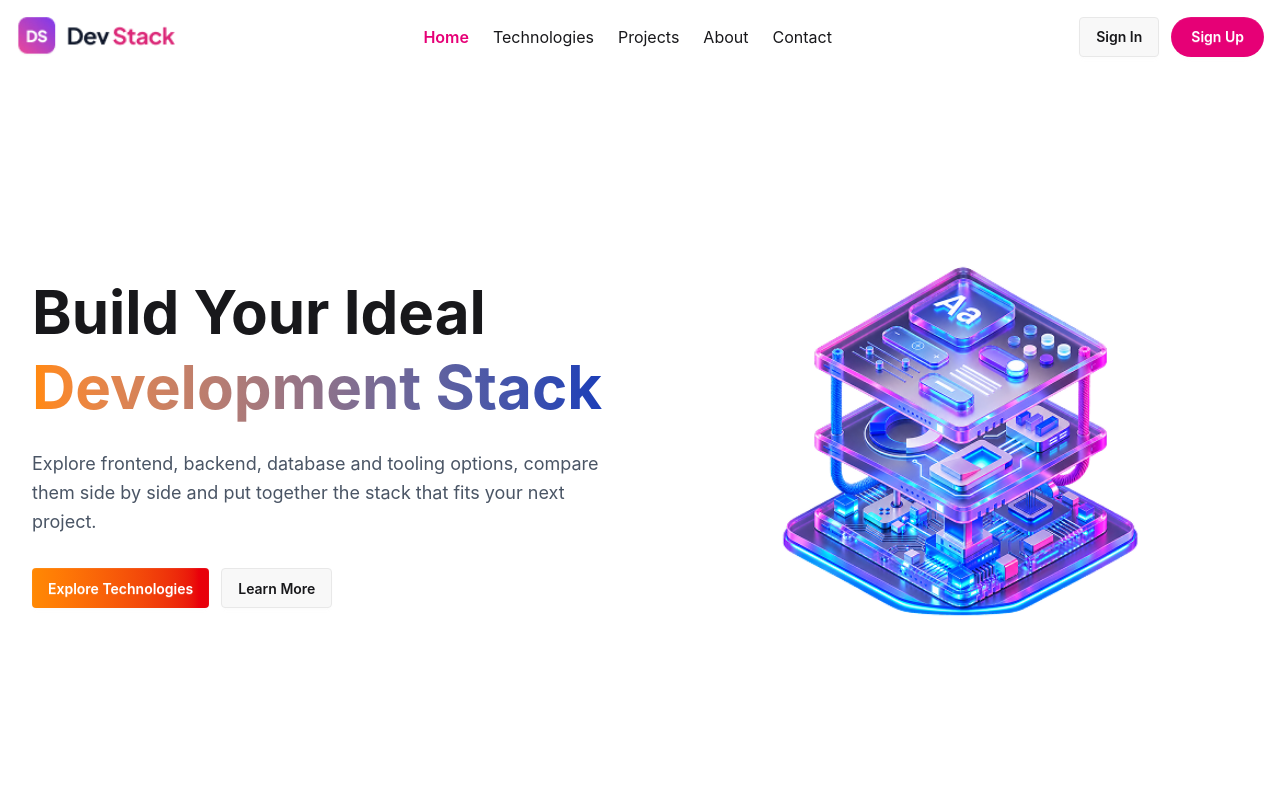
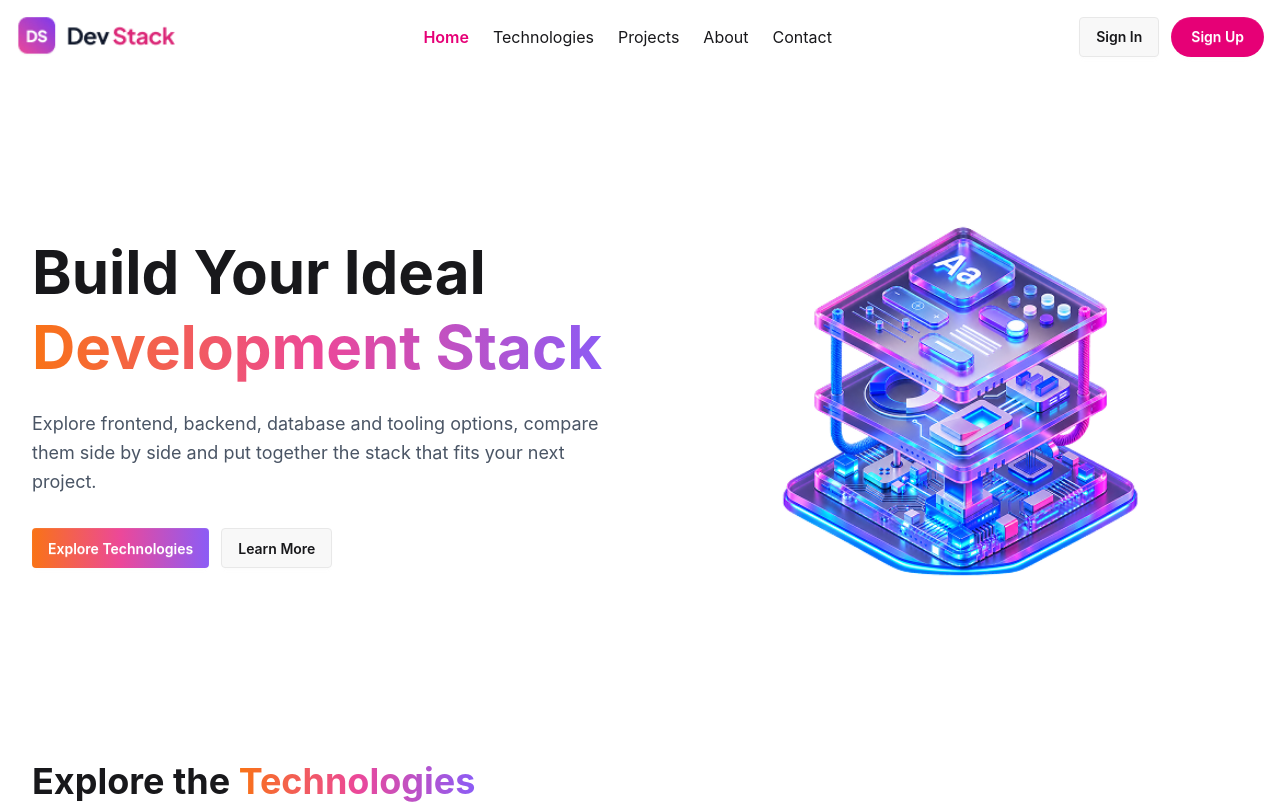
Before and after one commit to fuad-php/b14-a05-devstack, a React (Vite) app: page / in a window 1280 px wide. Shown: the top 804 px of the page. Built offline with nearby package versions, Linux system fonts and the light colour scheme.

Commit message:
md file added

```diff
--- a/src/App.css
+++ b/src/App.css
@@ -1,2 +1,17 @@
 @import 'tailwindcss';
 @plugin "daisyui";
+
+@theme {
+  --color-brand-gradient-start: #f97316;
+  --color-brand-gradient-middle: #ec4899;
+  --color-brand-gradient-end: #8b5cf6;
+}
+
+@utility brand-gradient {
+  background-image: linear-gradient(
+    to right,
+    var(--color-brand-gradient-start),
+    var(--color-brand-gradient-middle),
+    var(--color-brand-gradient-end)
+  );
+}
--- a/src/components/Footer.tsx
+++ b/src/components/Footer.tsx
@@ -43,8 +43,7 @@ const Footer = () => {
                         </div>
                     </div>
                 </div>
-                <div className="divider"></div>
-                <div className="flex flex-col sm:flex-row justify-between items-center gap-4 py-6 text-sm text-gray-400">
+                <div className="flex flex-col sm:flex-row justify-between items-center gap-4 py-6 text-sm text-gray-400 border-t">
                     <p className="text-center sm:text-left">© 2026 Dev Stack. All rights reserved.</p>
                     <div className="flex gap-4">
                         <a href="#" className="hover:text-pink-400 transition">Privacy</a>
--- a/src/components/Hero.tsx
+++ b/src/components/Hero.tsx
@@ -2,21 +2,12 @@ import heroImage from "../assets/banner-stack.png";
 
 const Hero = () => {
     return (
-        <section className="max-w-7xl mx-auto px-4 sm:px-6 lg:px-8 py-10 sm:py-14 lg:py-20">
+        <section className="max-w-7xl mx-auto px-4 sm:px-6 lg:px-8 py-8 sm:py-14 lg:py-10">
             <div className="flex flex-col lg:flex-row justify-between items-center gap-10 lg:gap-16">
-
-                {/* Content */}
                 <div className="flex flex-col items-center lg:items-start text-center lg:text-left w-full lg:w-1/2">
-
                     <div className="w-full max-w-xl">
-                        <h1 className="text-4xl sm:text-5xl lg:text-6xl font-bold leading-tight">
-                            Build Your Ideal
-                        </h1>
-
-                        <h1 className="text-4xl sm:text-5xl lg:text-6xl font-bold leading-tight bg-gradient-to-r from-orange-400 to-blue-800 bg-clip-text text-transparent">
-                            Development Stack
-                        </h1>
-
+                        <h1 className="text-4xl sm:text-5xl lg:text-6xl font-bold leading-tight">Build Your Ideal</h1>
+                        <h2 className="text-4xl sm:text-5xl lg:text-6xl font-bold leading-tight brand-gradient bg-clip-text text-transparent">Development Stack</h2>
                         <p className="mt-6 text-gray-600 text-base sm:text-lg leading-relaxed">
                             Explore frontend, backend, database and tooling options,
                             compare them side by side and put together the stack
@@ -26,7 +17,7 @@ const Hero = () => {
 
                     {/* Buttons */}
                     <div className="flex flex-col sm:flex-row gap-3 mt-8 w-full sm:w-auto">
-                        <button className="btn bg-gradient-to-r from-orange-400 to-red-600 text-white border-0 w-full sm:w-auto">
+                        <button className="btn brand-gradient text-white border-0 w-full sm:w-auto">
                             Explore Technologies
                         </button>
 
--- a/src/components/technologies/Technologies.tsx
+++ b/src/components/technologies/Technologies.tsx
@@ -14,17 +14,14 @@ const Technologies = ({technologyStacks} : ItechnologyPprops) => {
         <div className="min-h-screen px-4 py-8 sm:px-6 lg:px-8">
             <div className="mx-auto max-w-7xl">
                 <div className="mb-8">
-                    <h1 className="text-3xl font-bold sm:text-4xl">Explore the <span className="text-pink-400">Technologies</span></h1>
-                    <p className="mt-2 font-semibold text-base-content/70">Pick one technology per category to build your ideal stack</p>
+                    <h1 className="text-3xl font-bold sm:text-4xl">Explore the <span className="brand-gradient bg-clip-text text-transparent">Technologies</span></h1>
+                    <p className="mt-2 mb-4 font-semibold text-base-content/70">Pick one technology per category to build your ideal stack</p>
                 </div>
                 <div className="grid grid-cols-1 gap-6 lg:grid-cols-4">
                     <div className="grid grid-cols-1 gap-4 sm:grid-cols-2 lg:col-span-3 lg:grid-cols-3">
                         {technologies.map(
                             (technology: ITechnology, index: number) => (
-                                <div
-                                    key={index}
-                                    className="card w-full bg-base-100 shadow-sm transition hover:shadow-md"
-                                >
+                                <div key={index} className="card w-full bg-base-100 shadow-sm transition hover:shadow-md">
                                     <TechnologyCard technology={technology} selectedStack={selectedStack} setSelectedStack={setSelectedStack} />
                                 </div>
                             )
```
Also changed, not shown: src/components/Nav.tsx (+2 -12 lines), 1 other file (tests, documents, lock files or other folders).
